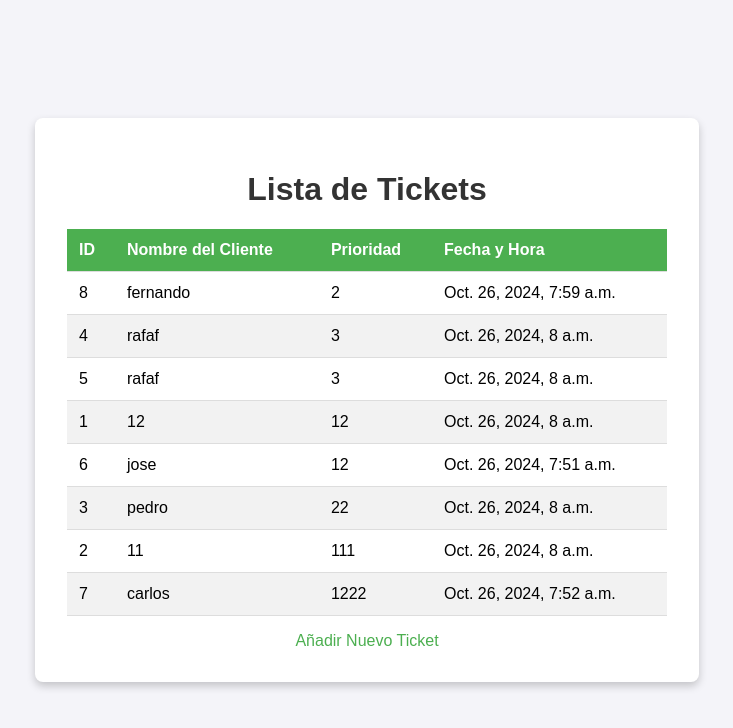
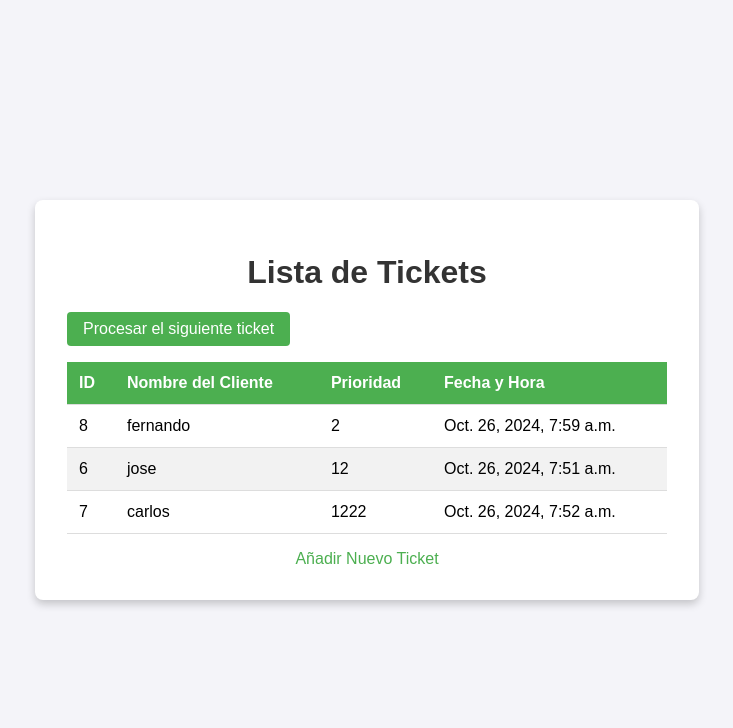
Before and after one commit to RafaredD19/Api-fifoDjango, a Django app: page /tickets/view/ in a window 1280 px wide. Shown: the top 728 px of the page, without its empty margins (273-1006 px from the left). Run offline with Django 5.2, Linux system fonts and the light colour scheme; data comes from the database, SQL or seed files in the repository; both versions use the stored data as it was after the commit.

Commit message:
Cola de Tickets

```diff
--- a/core/templates/view_tickets.html
+++ b/core/templates/view_tickets.html
@@ -44,21 +44,48 @@
         tr:nth-child(even) {
             background-color: #f2f2f2;
         }
-        .link {
+        .link, .process-button {
             display: block;
             margin-top: 1rem;
             text-align: center;
             color: #4CAF50;
             text-decoration: none;
         }
-        .link:hover {
-            text-decoration: underline;
+        .process-button {
+            padding: 0.5rem 1rem;
+            background-color: #4CAF50;
+            color: white;
+            border: none;
+            border-radius: 4px;
+            cursor: pointer;
+            font-size: 1rem;
+        }
+        .process-button:hover {
+            background-color: #45a049;
+        }
+        .message {
+            color: #333;
+            text-align: center;
+            margin-top: 1rem;
+            font-weight: bold;
         }
     </style>
 </head>
 <body>
     <div class="container">
         <h1>Lista de Tickets</h1>
+
+        <!-- Botón para procesar el siguiente ticket -->
+        <form method="POST" action="{% url 'process_next_ticket' %}">
+            {% csrf_token %}
+            <button type="submit" class="process-button">Procesar el siguiente ticket</button>
+        </form>
+
+        <!-- Mensaje que muestra el resultado del procesamiento -->
+        {% if message %}
+            <p class="message">{{ message }}</p>
+        {% endif %}
+
         <table>
             <thead>
                 <tr>
--- a/core/ticket_manager.py
+++ b/core/ticket_manager.py
@@ -13,15 +13,15 @@
         return ticket
 
     def get_next_ticket(self):
-        # Obtener el siguiente ticket en orden FIFO y eliminarlo
-        next_ticket = Ticket.objects.first()
+        # Obtener el ticket con el timestamp más antiguo (FIFO)
+        next_ticket = Ticket.objects.order_by('timestamp').first()  # Ordenar por timestamp para FIFO
         if next_ticket:
             next_ticket.delete()
             self.save_to_file()  # Guardar estado después de eliminar
         return next_ticket
 
     def get_all_tickets_sorted_by_priority(self):
-        # Obtener todos los tickets ordenados por prioridad ascendente
+        # Obtener todos los tickets ordenados por prioridad en orden ascendente
         return Ticket.objects.order_by('priority')
 
     def save_to_file(self):
--- a/core/urls.py
+++ b/core/urls.py
@@ -4,4 +4,5 @@
 urlpatterns = [
     path('add/', views.add_ticket_view, name='add_ticket'),
     path('view/', views.view_tickets, name='view_tickets'),
+    path('process/', views.process_next_ticket_view, name='process_next_ticket'),
 ]
--- a/core/views.py
+++ b/core/views.py
@@ -1,4 +1,4 @@
-from django.shortcuts import render
+from django.shortcuts import render, redirect
 from .ticket_manager import TicketManager
 
 ticket_manager = TicketManager()
@@ -12,5 +12,17 @@
     return render(request, 'add_ticket.html')
 
 def view_tickets(request):
+    # Mostrar la lista de tickets y un mensaje opcional si fue procesado
     tickets = ticket_manager.get_all_tickets_sorted_by_priority()
-    return render(request, 'view_tickets.html', {'tickets': tickets})
+    message = request.GET.get('message')  # Obtener el mensaje desde la URL si existe
+    return render(request, 'view_tickets.html', {'tickets': tickets, 'message': message})
+
+def process_next_ticket_view(request):
+    # Procesar el siguiente ticket en FIFO y redirigir a la lista de tickets con un mensaje
+    next_ticket = ticket_manager.get_next_ticket()
+    if next_ticket:
+        message = f"Procesado Ticket {next_ticket.id} - Cliente: {next_ticket.client_name}"
+    else:
+        message = "No hay tickets en la cola para procesar."
+    # Redirigir a la vista de tickets con el mensaje en la URL
+    return redirect(f"/tickets/view/?message={message}")
--- a/tickets.json
+++ b/tickets.json
@@ -1 +1 @@
-[{"id": 1, "client_name": "12", "priority": 12, "timestamp": "2024-10-26 07:38:42.852694+00:00"}, {"id": 2, "client_name": "11", "priority": 111, "timestamp": "2024-10-26 07:38:54.405299+00:00"}, {"id": 3, "client_name": "pedro", "priority": 22, "timestamp": "2024-10-26 07:40:18.458043+00:00"}, {"id": 4, "client_name": "rafaf", "priority": 3, "timestamp": "2024-10-26 07:46:07.361462+00:00"}, {"id": 5, "client_name": "rafaf", "priority": 3, "timestamp": "2024-10-26 07:48:28.458384+00:00"}, {"id": 6, "client_name": "jose", "priority": 12, "timestamp": "2024-10-26 07:51:38.498517+00:00"}, {"id": 7, "client_name": "carlos", "priority": 1222, "timestamp": "2024-10-26 07:52:28.238499+00:00"}]
+[{"id": 6, "client_name": "jose", "priority": 12, "timestamp": "2024-10-26 07:51:38.498517+00:00"}, {"id": 7, "client_name": "carlos", "priority": 1222, "timestamp": "2024-10-26 07:52:28.238499+00:00"}, {"id": 8, "client_name": "fernando", "priority": 2, "timestamp": "2024-10-26 07:59:28.118065+00:00"}]
```
Also changed, not shown: db.sqlite3.
